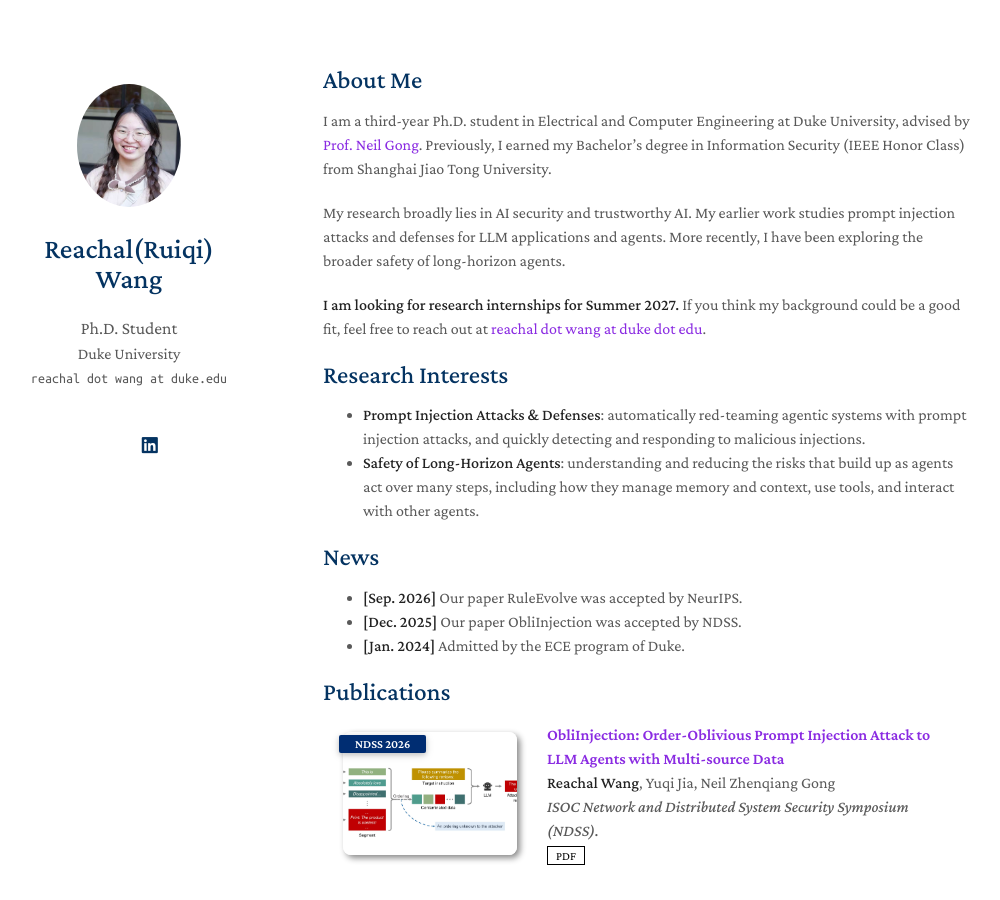
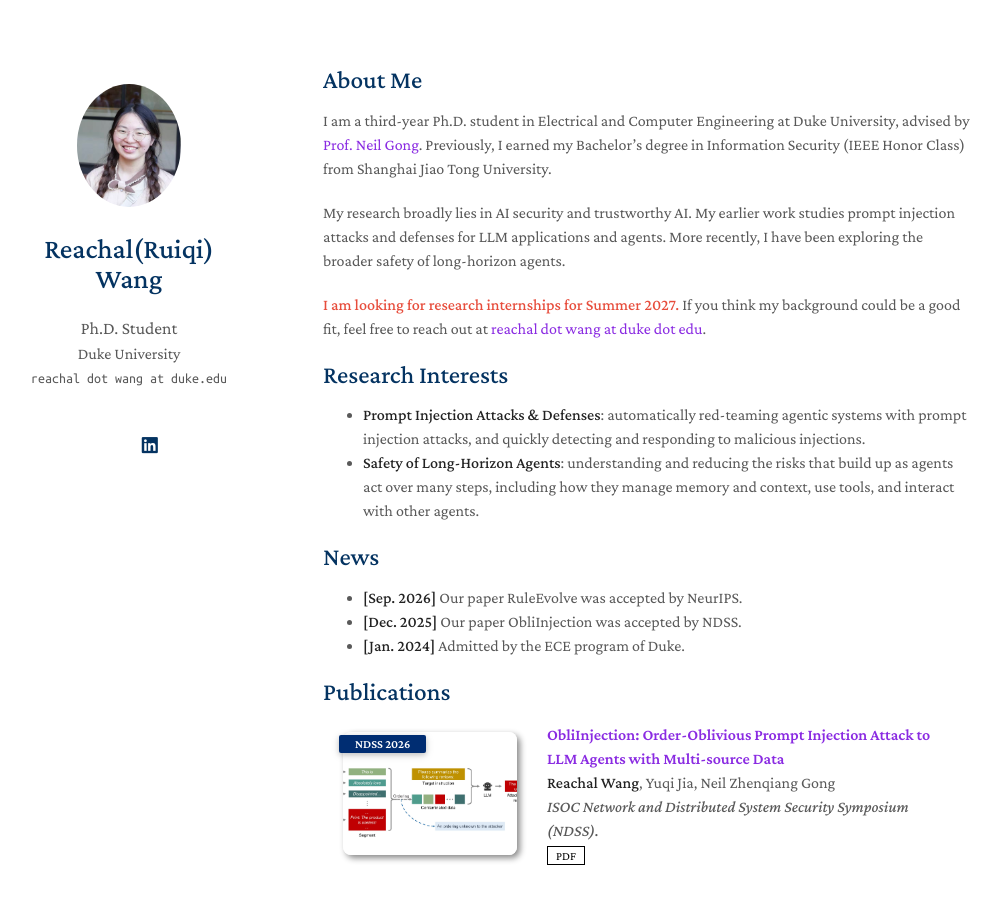
Before and after one commit to ReachalWang/reachalwang.github.io, a Jekyll site: the page built from index.md, in a window 1280 px wide and 900 px high. Shown: the whole window, without its empty margins (147-1147 px from the left). Built offline with Jekyll 4.4.1, drawn with Linux system fonts in a browser that asks for light colours; a style sheet for code colours, icons or effects is not loaded; our own code applies the rules of GitHub Pages for plain Markdown files.

Commit message:
Highlight internship search

```diff
--- a/index.md
+++ b/index.md
@@ -12,7 +12,7 @@ My research broadly lies in AI security and trustworthy AI. My earlier work stud
 
 <!-- Please feel free to email me [reachal dot wang at duke dot edu](mailto:reachal.wang@duke.edu) for any inquiries related to my research. -->
 
-**I am looking for research internships for Summer 2027.** If you think my background could be a good fit, feel free to reach out at [reachal dot wang at duke dot edu](mailto:reachal.wang@duke.edu).
+<strong style="color:#e74d3c">I am looking for research internships for Summer 2027.</strong> If you think my background could be a good fit, feel free to reach out at [reachal dot wang at duke dot edu](mailto:reachal.wang@duke.edu).
 
 ## Research Interests
 
```
